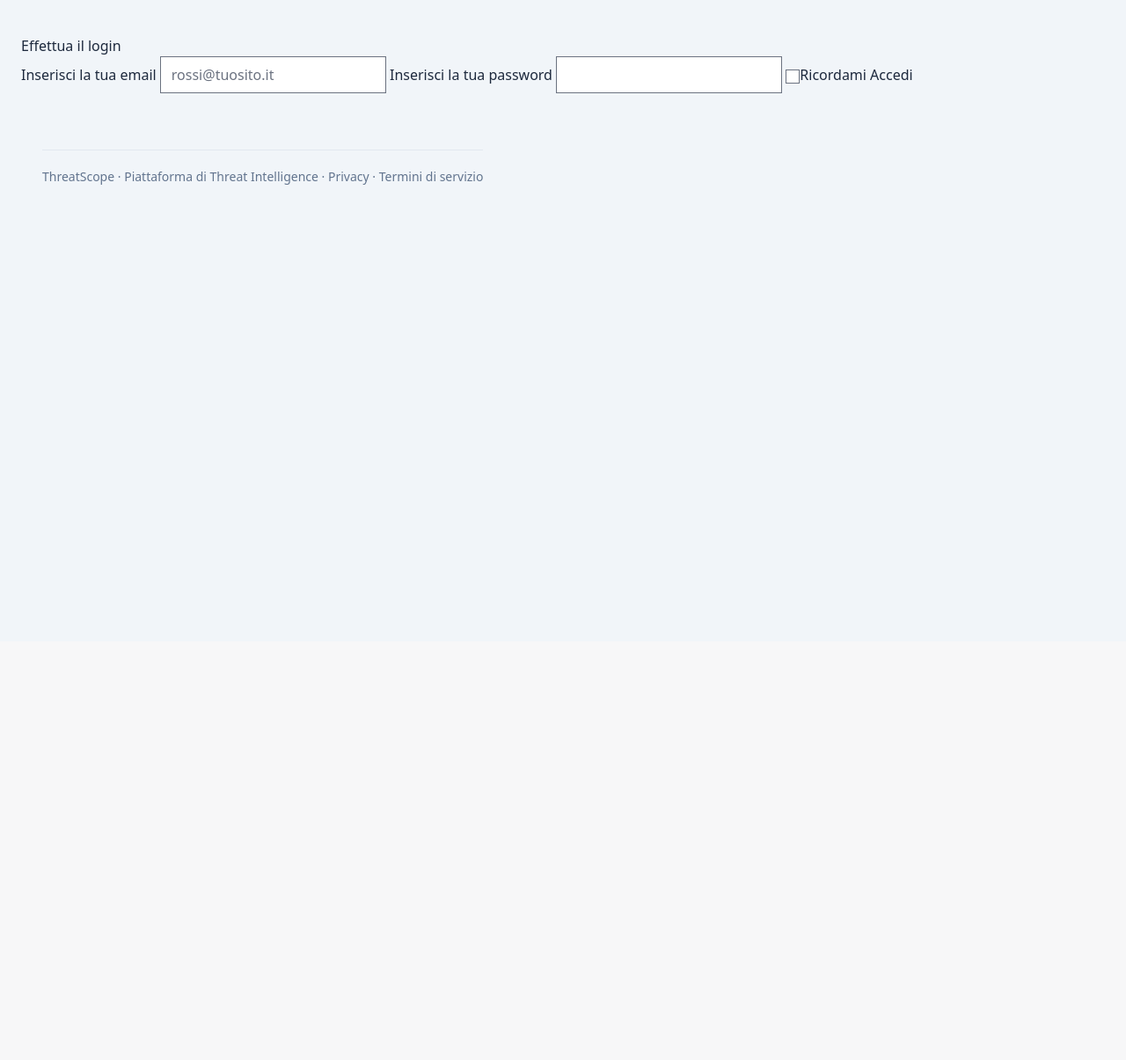
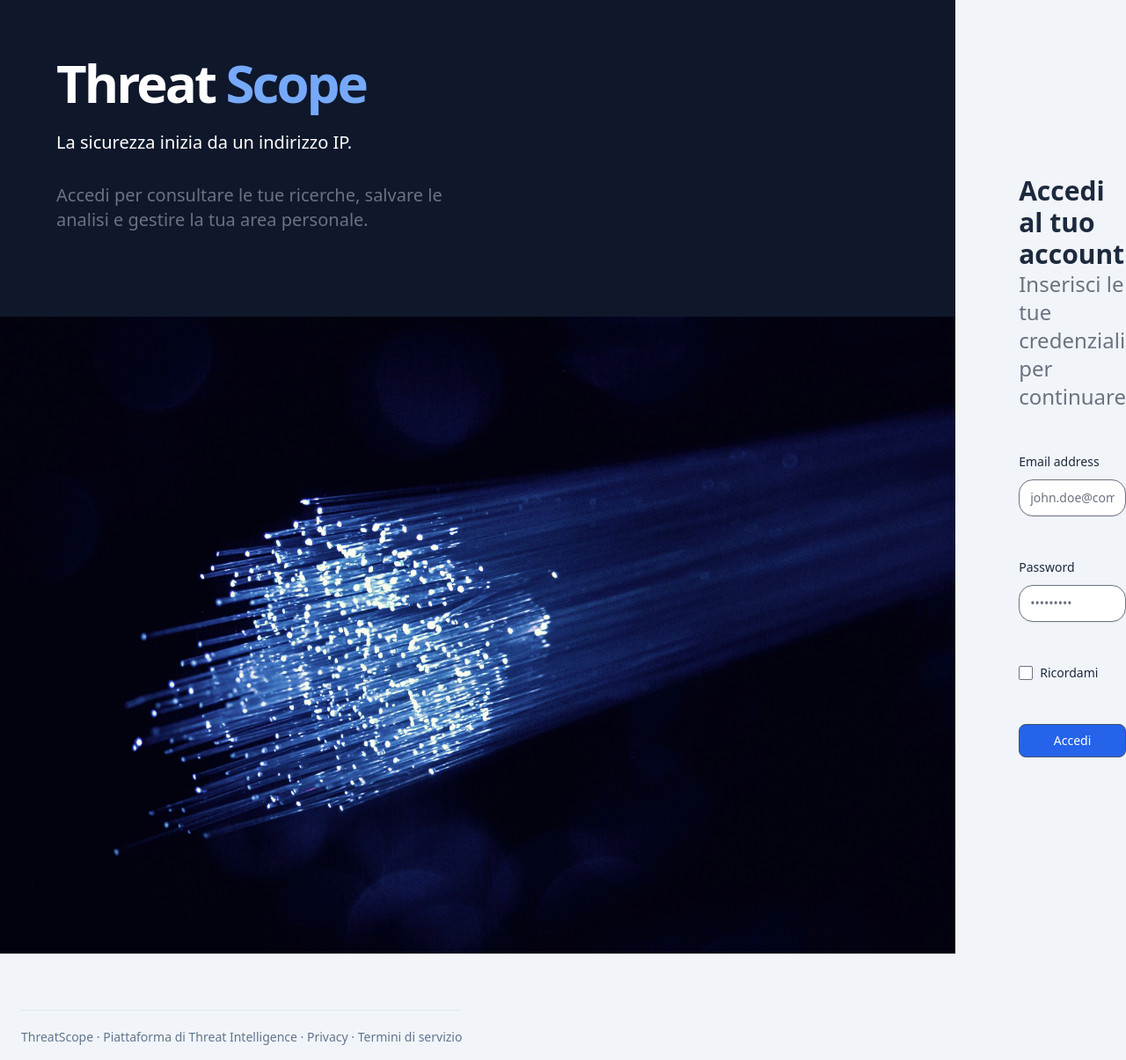
Before and after one commit to T-Virginia/ThreatScope, a Laravel app: page /login in a window 1280 px wide. Shown: the part 71-1276 px from the top of the page at 88% size. Before the commit the page ends 281 px from the top, so only its background shows below. Run offline with Laravel 12, Linux system fonts and the light colour scheme; style sheets or scripts are compiled from the project's sources; parts of the project's set-up code (start-up, migrations or seed data) failed here and were passed over.

Commit message:
refactoring grafico login

```diff
--- a/resources/views/auth/login.blade.php
+++ b/resources/views/auth/login.blade.php
@@ -6,23 +6,66 @@
 <body class="min-h-screen bg-slate-100 font-sans text-slate-800">
     <x-navbar />
 
-    <main class="mx-auto max-w-7xl px-6 py-10">
-        <p>Effettua il login</p>
+    <main class="mx-auto">
+        <section class="w-full flex items-center gap-6">
+            <div class="bg-neutral-primary bg-slate-900 max-w-6xl">
+                <div class="py-8 px-4 mx-auto max-w-screen-2xl ml-12 lg:py-16">
+                    <h1 class="mb-6 text-4xl font-bold tracking-tighter text-white text-heading md:text-5xl lg:text-6xl">
+                        Threat
+                        <span class="text-blue-400">Scope</span>
+                    </h1>
+                    <div class="w-1/2">
+                        <h5 class="mb-8 text-base font-normal text-white text-body font-bold md:text-xl break-word">La
+                            sicurezza inizia
+                            da un indirizzo IP.</h5>
+                        <p class="mb-8 text-base font-normal text-gray-500 text-body md:text-xl break-word">Accedi per
+                            consultare le tue ricerche, salvare le analisi e gestire la tua area personale.</p>
+                    </div>
+                </div>
+                <div class="">
+                    <img src="{{ Vite::asset('resources/images/rete.jpg') }}" alt="mondo connesso">
+                </div>
+            </div>
+            <div class="bg-neutral-primary flex">
+                <div class="bg-neutral-primary ml-12">
+                    <p class="font-bold text-3xl">Accedi al tuo account</p>
+                    <p class="text-gray-500 text-2xl">Inserisci le tue credenziali per continuare</p>
                     <form action="{{ route('login') }}" method="POST">
+                        <div class="grid gap-6 mb-6 md:grid-cols-1 mt-12">
                             @csrf
-            <label for="email">Inserisci la tua email</label>
-            <input type="email" id="email" name="email" autocomplete="email" placeholder="rossi@tuosito.it"
-                required>
-            <label for="password">Inserisci la tua password</label>
-            <input type="password" id="password" name="password" autocomplete="current-password" required>
-            <input type="checkbox" id="remember" name="remember" value="1">Ricordami
-            <button type="submit">Accedi</button>
+                            <div class="mb-6">
+                                <label for="email" class="block mb-2.5 text-sm font-medium text-heading">Email
+                                    address</label>
+                                <input type="email" id="email"
+                                    class="bg-neutral-secondary-medium border border-default-medium rounded-2xl text-heading text-sm rounded-base focus:ring-brand focus:border-brand block w-full px-3 py-2.5 shadow-xs placeholder:text-body"
+                                    placeholder="john.doe@company.com" name="email" autocomplete="email" required />
+                            </div>
+                            <div class="mb-6">
+                                <label for="password"
+                                    class="block mb-2.5 text-sm font-medium text-heading">Password</label>
+                                <input type="password" id="password" autocomplete="current-password"
+                                    class="bg-neutral-secondary-medium border border-default-medium text-heading text-sm rounded-2xl rounded-base focus:ring-brand focus:border-brand block w-full px-3 py-2.5 shadow-xs placeholder:text-body"
+                                    placeholder="•••••••••" required />
+                            </div>
+                            <div class="flex items-start mb-6">
+                                <div class="flex items-center h-5">
+                                    <input id="remember" type="checkbox" name="remember" value="1"
+                                        class="w-4 h-4 border border-default-medium rounded-xs bg-neutral-secondary-medium focus:ring-2 focus:ring-brand-soft" />
+                                </div>
+                                <label for="remember" class="ms-2 text-sm font-medium text-heading">Ricordami</label>
+                            </div>
+                            <button type="submit"
+                                class="rounded-lg bg-brand border border-slate-600 px-4 py-2 text-sm text-white font-medium transition hover:bg-slate-700">Accedi</button>
                             @if ($errors->any())
                                 @foreach ($errors->all() as $error)
                                     <li>{{ $error }}</li>
                                 @endforeach
                             @endif
+                        </div>
                     </form>
+                </div>
+            </div>
+        </section>
         <x-footer />
     </main>
 </body>
```
Lines whose indentation alone changed are shown as unchanged.
